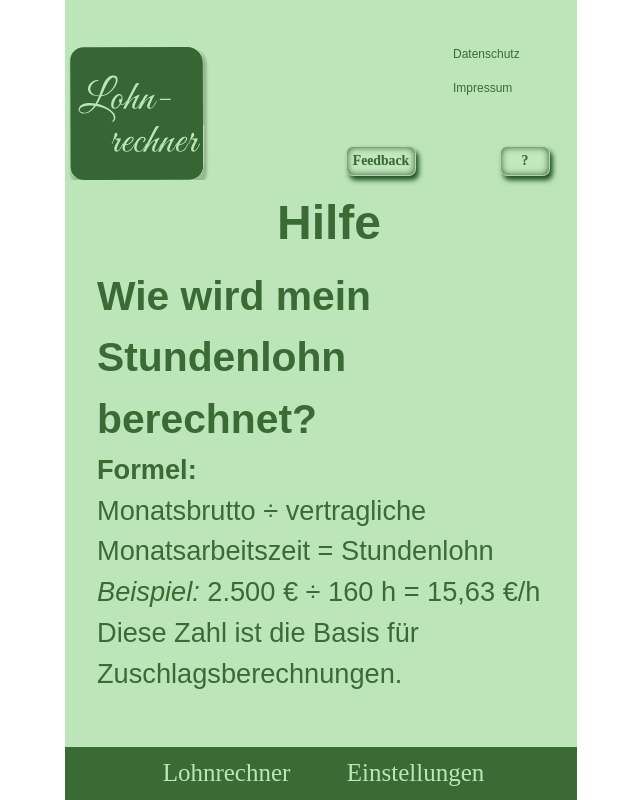
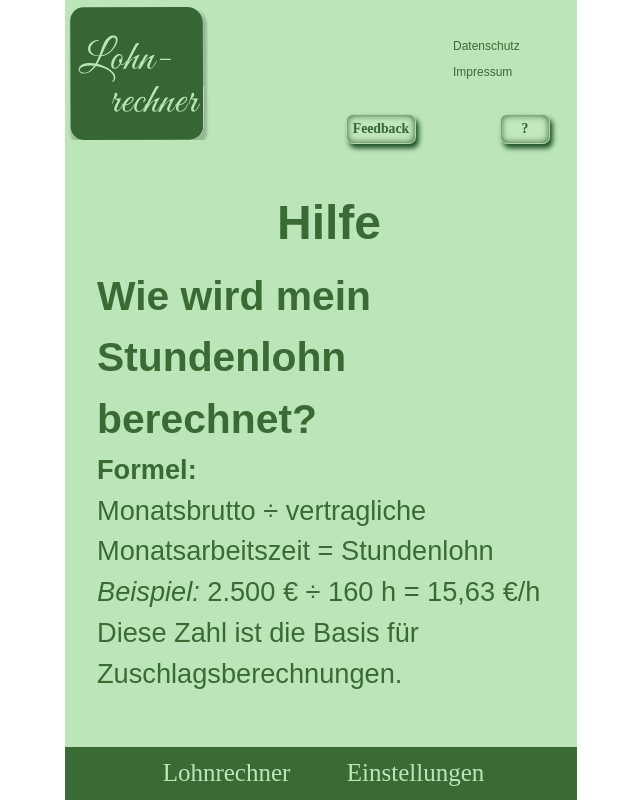
Before and after one commit to Burnxp/salarayToday, a React (Vite) app: page /hilfe in a window 1280 px wide. Shown: the whole page, without its empty margins (319-959 px from the left). Built offline with nearby package versions, Linux system fonts and the light colour scheme.

Commit message:
Reduziert die Höhe des Grid-Layouts im Header von 11.25rem auf 8.75rem

```diff
--- a/src/header.css
+++ b/src/header.css
@@ -48,7 +48,7 @@ header {
 .grid {
   display: grid;
   width: 100%;
-  height: 11.25rem;
+  height: 8.75rem;
   padding: 0 0.4375rem;
   row-gap: 0.625rem;
   column-gap: 10px;
```
